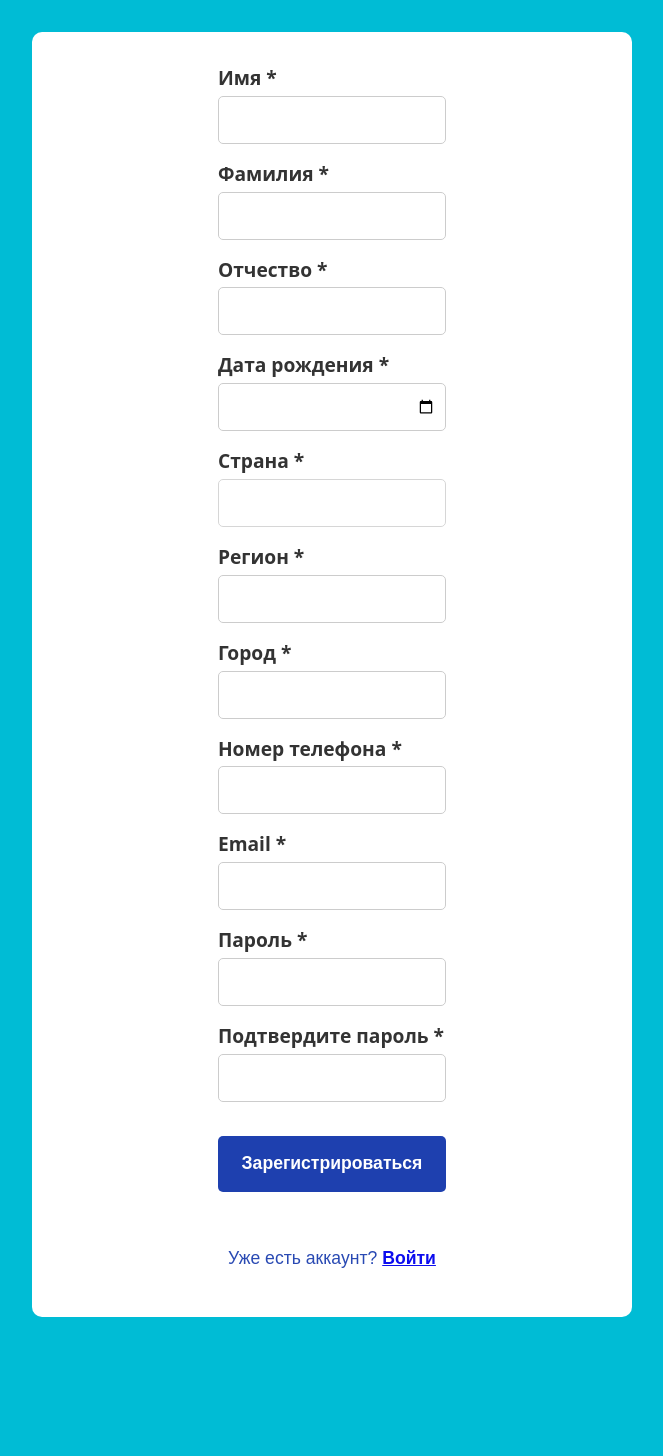
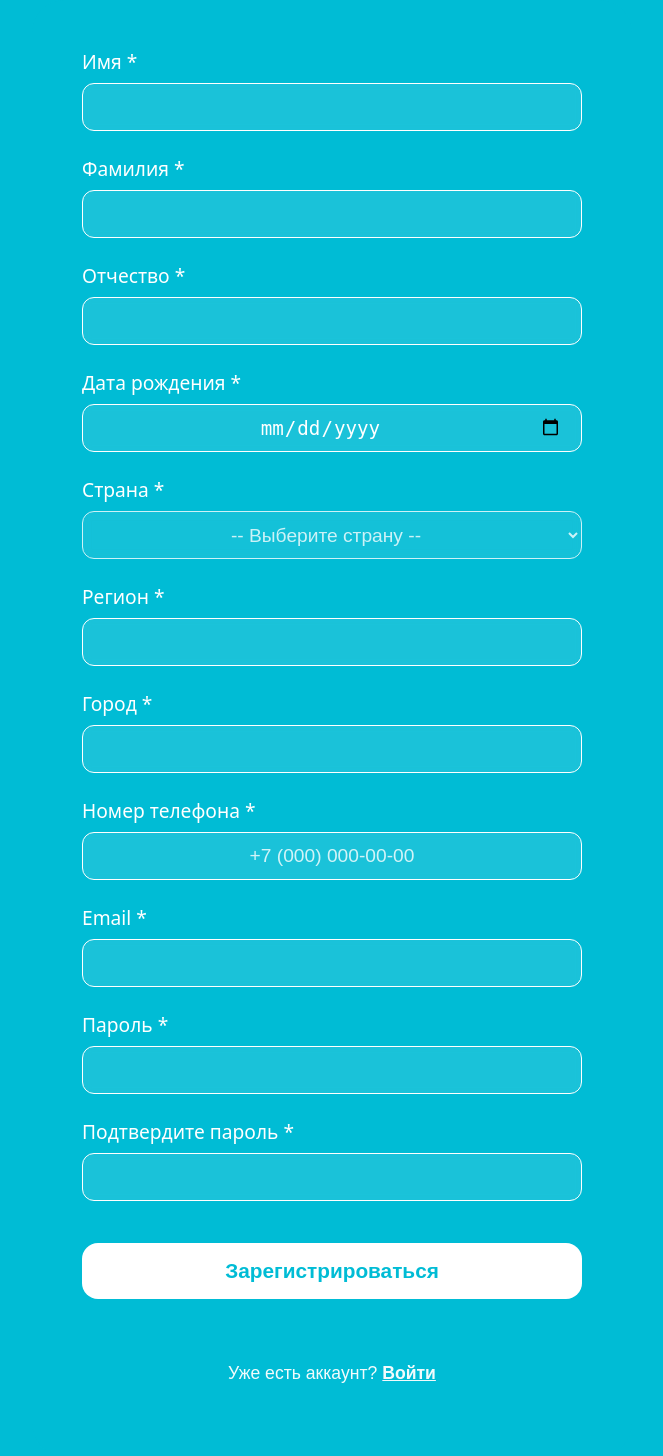
Before and after one commit to StepanKislin/working, a PHP site: page /src/pages/registration/registration.php in a window 1280 px wide. Shown: the whole page, without its empty margins (308-971 px from the left). Before the commit the page ends 1317 px from the top, so only its background shows below. Run offline with PHP 8.4, Linux system fonts and the light colour scheme.

Commit message:
the registration and authorization page has been improved

```diff
--- a/src/assets/styles/registration.css
+++ b/src/assets/styles/registration.css
@@ -10,7 +10,7 @@
 html, body {
     height: 100%;
     font-family: 'Noto Sans', sans-serif;
-    background-color: #0f0f0f;
+    background-color: var(--logoColor);
     color: var(--white);
 }
 
@@ -20,6 +20,7 @@ main {
     justify-content: center;
     width: 100%;
     min-height: 100vh;
+    background-color: var(--logoColor);
 }
 
 .main_div {
@@ -138,6 +139,8 @@ button:hover {
     cursor: pointer;
 }
 
+
+
 /* Адаптивность */
 @media (max-width: 768px) {
     .main_div_form {
--- a/src/pages/registration/registration.php
+++ b/src/pages/registration/registration.php
@@ -2,21 +2,20 @@
 $error = '';
 
 if ($_SERVER['REQUEST_METHOD'] === 'POST') {
-    require '../../config/databases/db.php'; // Убедитесь, что путь верный!
+    require '../../config/databases/db.php';
 
     $name = trim($_POST['name'] ?? '');
     $surname = trim($_POST['surname'] ?? '');
     $patronymic = trim($_POST['patronymic'] ?? '');
-    $birth_date = $_POST['age'] ?? ''; // Это дата рождения, не возраст
+    $birth_date = $_POST['birth_date'] ?? '';
     $country = trim($_POST['country'] ?? '');
     $region = trim($_POST['region'] ?? '');
     $city = trim($_POST['city'] ?? '');
-    $phone = trim($_POST['number'] ?? '');
+    $phone = trim($_POST['phone'] ?? '');
     $email = trim($_POST['email'] ?? '');
     $password = $_POST['password'] ?? '';
     $password_confirm = $_POST['password_confirm'] ?? '';
 
-    // Валидация
     if (empty($name) || empty($surname) || empty($patronymic) || empty($birth_date) ||
         empty($country) || empty($region) || empty($city) || empty($phone) ||
         empty($email) || empty($password) || empty($password_confirm)) {
@@ -28,7 +27,6 @@ if ($_SERVER['REQUEST_METHOD'] === 'POST') {
     } elseif (strlen($password) < 8) {
         $error = 'Пароль должен быть не короче 8 символов';
     } else {
-        // Проверка email на уникальность
         $check = $conn->prepare("SELECT id FROM users WHERE email = ?");
         if (!$check) {
             $error = 'Ошибка подготовки запроса: ' . $conn->error;
@@ -53,12 +51,8 @@ if ($_SERVER['REQUEST_METHOD'] === 'POST') {
                     );
 
                     if ($stmt->execute()) {
-                        // Успешная регистрация — можно сразу авторизовать
                         session_start();
-                        // Получаем ID нового пользователя
-                        $user_id = $conn->insert_id;
-                        $_SESSION['user_id'] = $user_id;
-
+                        $_SESSION['user_id'] = $conn->insert_id;
                         header("Location: ../main/main.php");
                         exit();
                     } else {
@@ -67,9 +61,8 @@ if ($_SERVER['REQUEST_METHOD'] === 'POST') {
                 }
             }
         }
+        $conn->close();
     }
-
-    $conn->close();
 }
 ?>
 
@@ -80,60 +73,19 @@ if ($_SERVER['REQUEST_METHOD'] === 'POST') {
     <meta name="viewport" content="width=device-width, initial-scale=1.0">
     <meta name="description" content="Working - актуальная и современная платформа для работы, ведения бизнеса и поиска связей. Здесь каждый сможет найти ту работу, которая будет по душе именно тебе">
     <title>Регистрация</title>
+    <!-- Подключаем ВНЕШНИЙ CSS, как в login.php -->
     <link rel="stylesheet" href="../../assets/styles/registration.css">
     <link rel="icon" href="../../../assets/images/icon126x126.png">
     <style>
         html, body {
-            background-color: #00BCD5;
-            margin: 0;
-            padding: 0;
-            font-family: Arial, sans-serif;
+        background-color: #00BCD5;
+        margin: 0;
+        padding: 0;
+        min-height: 100%;
+        font-family: Arial, sans-serif;
         }
-        .main_div_form {
-            box-shadow: none;
-            max-width: 600px;
-            margin: 2rem auto;
-            background: white;
-            padding: 2rem;
-            border-radius: 10px;
-        }
-        .form_group {
-            margin-bottom: 1rem;
-        }
-        .form_group label {
-            display: block;
-            margin-bottom: 0.3rem;
-            font-weight: bold;
-            color: #333;
-        }
-        .form_group input, .form_group select {
-            width: 100%;
-            padding: 0.6rem;
-            border: 1px solid #ccc;
-            border-radius: 5px;
-            font-size: 1rem;
-        }
-        button {
-            background: #1e40af;
+        strong {
             color: white;
-            padding: 0.8rem;
-            border: none;
-            border-radius: 5px;
-            font-size: 1.1rem;
-            cursor: pointer;
-            width: 100%;
-        }
-        button:hover {
-            background: #2563eb;
-        }
-        .login-link {
-            text-align: center;
-            margin-top: 1.5rem;
-            color: #1e40af;
-        }
-        .login-link a {
-            text-decoration: none;
-            font-weight: bold;
         }
     </style>
 </head>
@@ -161,21 +113,47 @@ if ($_SERVER['REQUEST_METHOD'] === 'POST') {
                     <label for="patronymic">Отчество *</label>
                     <input type="text" id="patronymic" name="patronymic" value="<?= htmlspecialchars($_POST['patronymic'] ?? '', ENT_QUOTES) ?>" required>
                 </div>
-                <div class="form_group form_age">
-                    <label for="age">Дата рождения *</label>
-                    <input type="date" id="age" name="age" value="<?= htmlspecialchars($_POST['age'] ?? '', ENT_QUOTES) ?>" required>
+                <div class="form_group form_birth_date">
+                    <label for="birth_date">Дата рождения *</label>
+                    <input type="date" id="birth_date" name="birth_date" value="<?= htmlspecialchars($_POST['birth_date'] ?? '', ENT_QUOTES) ?>" required>
                 </div>
                 <div class="form_group form_country">
                     <label for="country">Страна *</label>
                     <select id="country" name="country" required>
                         <option value="">-- Выберите страну --</option>
-                        <option value="Россия" <?= (($_POST['country'] ?? '') === 'Россия') ? 'selected' : '' ?>>Россия</option>
-                        <option value="Украина" <?= (($_POST['country'] ?? '') === 'Украина') ? 'selected' : '' ?>>Украина</option>
-                        <option value="Казахстан" <?= (($_POST['country'] ?? '') === 'Казахстан') ? 'selected' : '' ?>>Казахстан</option>
-                        <!-- Остальные страны можно оставить или сократить для примера -->
-                        <option value="США">США</option>
-                        <option value="Германия">Германия</option>
-                        <!-- ...остальные опции... -->
+                        <?php
+                        $countries = [
+                            "Австралия", "Австрия", "Азербайджан", "Албания", "Алжир", "Американское Самоа", "Ангола", "Ангилья", "Антарктида", "Антигуа и Барбуда",
+                            "Аргентина", "Армения", "Аруба", "Афганистан", "Багамские острова", "Бангладеш", "Барбадос", "Бахрейн", "Беларусь", "Белиз",
+                            "Бельгия", "Бенин", "Бермудские острова", "Болгария", "Боливия", "Босния и Герцеговина", "Ботсвана", "Бразилия", "Британская территория в Индийском океане",
+                            "Бруней", "Буркина-Фасо", "Бурунди", "Бутан", "Вануату", "Ватикан", "Великобритания", "Венгрия", "Венесуэла", "Виргинские острова (Британские)",
+                            "Виргинские острова (США)", "Вьетнам", "Габон", "Гаити", "Гайана", "Гамбия", "Гана", "Гваделупа", "Гватемала", "Гвинея", "Гвинея-Бисау",
+                            "Германия", "Гибралтар", "Гондурас", "Гонконг", "Гренада", "Гренландия", "Греция", "Грузия", "Дания", "Джибути", "Доминика",
+                            "Доминиканская Республика", "Египет", "Замбия", "Западная Сахара", "Зимбабве", "Израиль", "Индия", "Индонезия", "Иордания", "Ирак",
+                            "Иран", "Ирландия", "Исландия", "Испания", "Италия", "Йемен", "Кабо-Верде", "Казахстан", "Камбоджа", "Камерун", "Канада",
+                            "Катар", "Кения", "Кипр", "Киргизия", "Кирибати", "Китай", "Кокосовые острова", "Колумбия", "Коморы", "Конго", "Конго (ДРК)",
+                            "Корея (КНДР)", "Корея (Республика)", "Коста-Рика", "Кот-д’Ивуар", "Куба", "Кувейт", "Кюрасао", "Лаос", "Латвия", "Лесото",
+                            "Либерия", "Ливан", "Ливия", "Литва", "Лихтенштейн", "Люксембург", "Маврикий", "Мавритания", "Мадагаскар", "Майотта", "Макао",
+                            "Малави", "Малайзия", "Мали", "Мальдивы", "Мальта", "Марокко", "Мартиника", "Маршалловы острова", "Мексика", "Микронезия",
+                            "Мозамбик", "Молдова", "Монако", "Монголия", "Монтсеррат", "Мьянма", "Намибия", "Науру", "Непал", "Нигер", "Нигерия",
+                            "Нидерланды", "Никарагуа", "Ниуэ", "Новая Зеландия", "Новая Каледония", "Норвегия", "Объединённые Арабские Эмираты", "Оман",
+                            "Пакистан", "Палау", "Палестина", "Панама", "Папуа — Новая Гвинея", "Парагвай", "Перу", "Питкэрн", "Польша", "Португалия",
+                            "Пуэрто-Рико", "Реюньон", "Россия", "Руанда", "Румыния", "Самоа", "Сан-Марино", "Сан-Томе и Принсипи", "Саудовская Аравия",
+                            "Свазиленд", "Северная Македония", "Северные Марианские острова", "Сейшельские острова", "Сенегал", "Сент-Винсент и Гренадины",
+                            "Сент-Китс и Невис", "Сент-Люсия", "Сент-Пьер и Микелон", "Сербия", "Сингапур", "Сирия", "Словакия", "Словения", "Соединённые Штаты Америки",
+                            "Соломоновы острова", "Сомали", "Судан", "Суринам", "Сьерра-Леоне", "Таджикистан", "Таиланд", "Тайвань", "Танзания", "Тёркс и Кайкос",
+                            "Того", "Токелау", "Тонга", "Тринидад и Тобаго", "Тувалу", "Тунис", "Туркменистан", "Турция", "Уганда", "Узбекистан", "Украина",
+                            "Уоллис и Футуна", "Уругвай", "Фарерские острова", "Фиджи", "Филиппины", "Финляндия", "Фолклендские острова", "Франция",
+                            "Французская Гвиана", "Французская Полинезия", "Французские Южные и Антарктические территории", "Хорватия", "Центральноафриканская Республика",
+                            "Чад", "Черногория", "Чехия", "Чили", "Швейцария", "Швеция", "Шри-Ланка", "Эквадор", "Экваториальная Гвинея", "Эландские острова",
+                            "Эль-Сальвадор", "Эритрея", "Эстония", "Эфиопия", "Южная Африка", "Южная Георгия и Южные Сандвичевы острова", "Южная Корея",
+                            "Южный Судан", "Ямайка", "Япония"
+                        ];
+                        foreach ($countries as $country) {
+                            $selected = (($_POST['country'] ?? '') === $country) ? 'selected' : '';
+                            echo "<option value=\"" . htmlspecialchars($country, ENT_QUOTES, 'UTF-8') . "\" $selected>$country</option>\n";
+                        }
+                        ?>
                     </select>
                 </div>
                 <div class="form_group form_region">
@@ -186,13 +164,13 @@ if ($_SERVER['REQUEST_METHOD'] === 'POST') {
                     <label for="city">Город *</label>
                     <input type="text" id="city" name="city" value="<?= htmlspecialchars($_POST['city'] ?? '', ENT_QUOTES) ?>" required>
                 </div>
-                <div class="form_group form_number">
-                    <label for="number">Номер телефона *</label>
-                    <input type="tel" id="number" name="number" value="<?= htmlspecialchars($_POST['number'] ?? '', ENT_QUOTES) ?>" placeholder="+7 (000) 000-00-00" required>
+                <div class="form_group form_phone">
+                    <label for="phone">Номер телефона *</label>
+                    <input type="tel" id="phone" name="phone" value="<?= htmlspecialchars($_POST['phone'] ?? '', ENT_QUOTES) ?>" placeholder="+7 (000) 000-00-00" required>
                 </div>
 
                 <script>
-                    document.getElementById('number').addEventListener('input', function (e) {
+                    document.getElementById('phone').addEventListener('input', function (e) {
                         let value = e.target.value.replace(/\D/g, '');
                         if (value.length > 0 && !['7', '8'].includes(value[0])) {
                             value = '7' + value;
```
